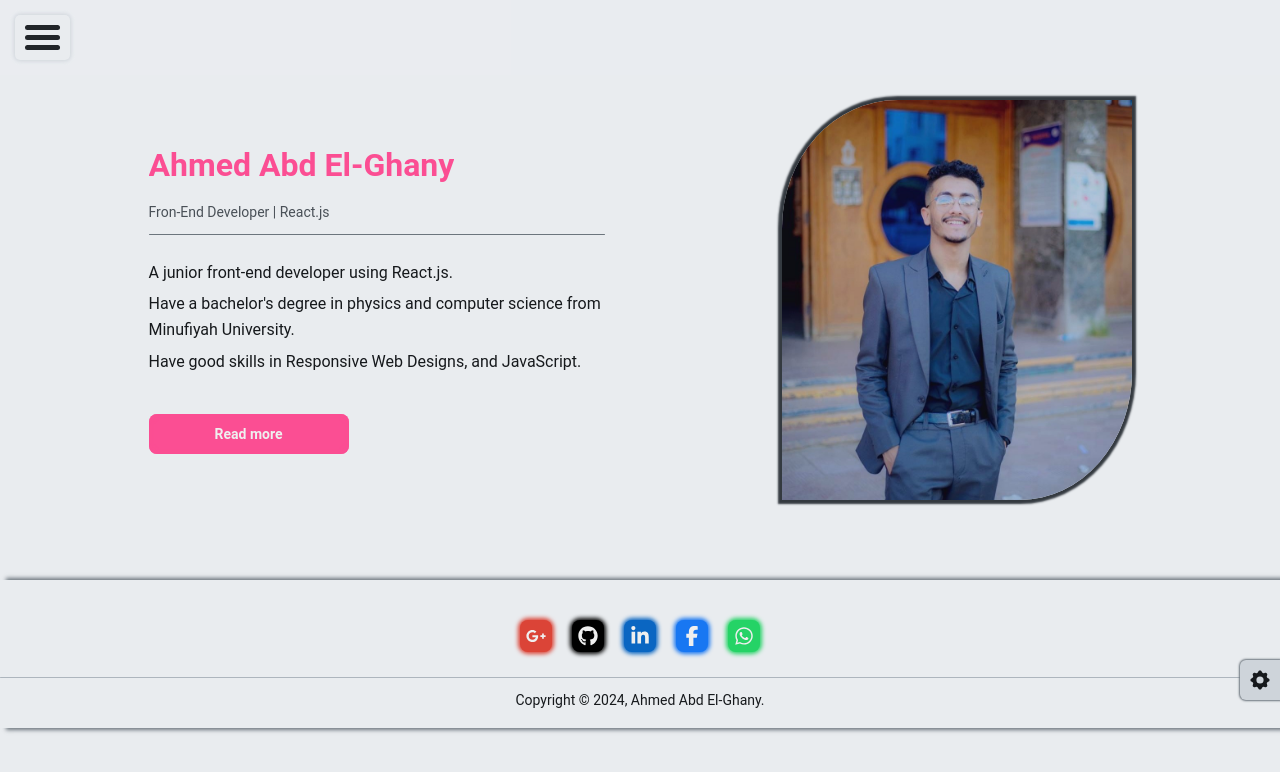
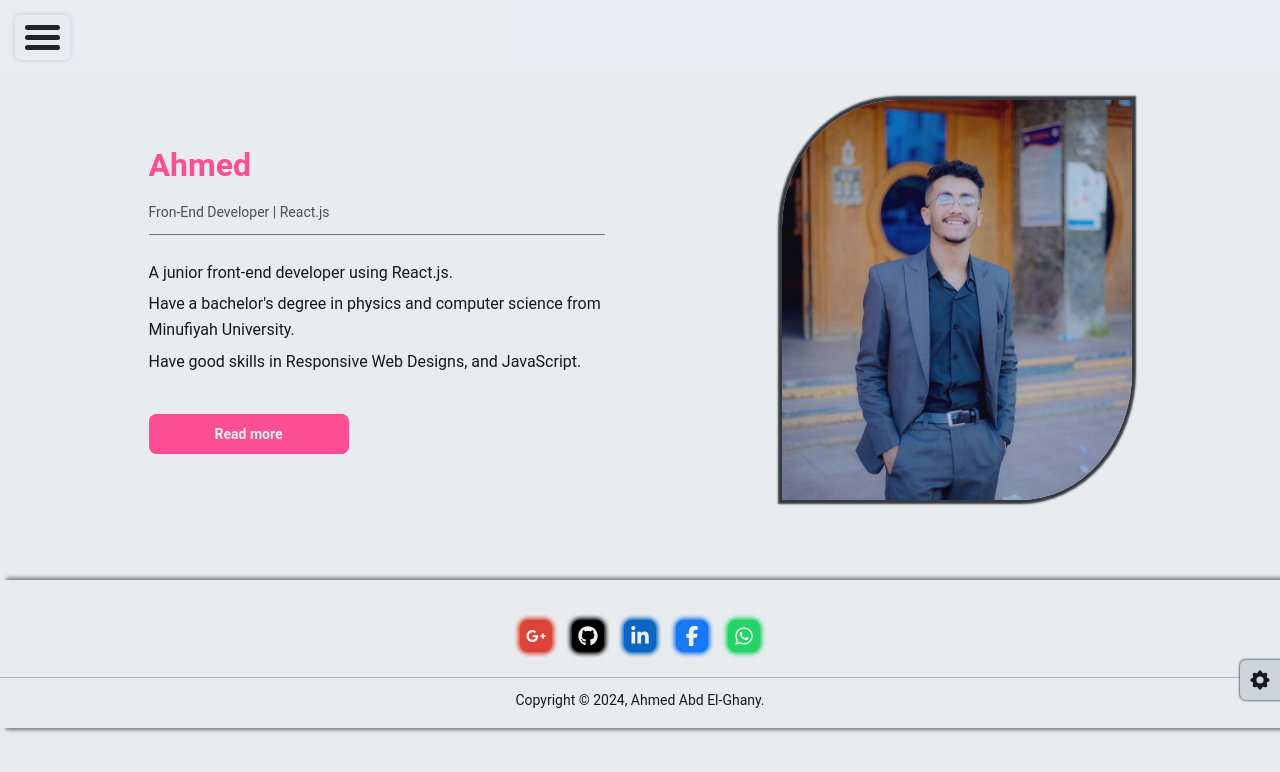
Before and after one commit to Ahmedabdelghany11/portfolio, a React (Vite) app: page / in a window 1280 px wide. Shown: the top 772 px of the page. Built offline with nearby package versions, Linux system fonts and the light colour scheme.

Commit message:
Upload Updates

```diff
--- a/src/pages/Home.jsx
+++ b/src/pages/Home.jsx
@@ -8,7 +8,7 @@ function Home() {
     <Container>
       <div className={styles.home}>
         <div className={styles.infoContainer}>
-          <h1 className={styles.heading}>Ahmed Abd El-Ghany</h1>
+          <h1 className={styles.heading}>Ahmed </h1>
           <span className={styles.jobTitle}>Fron-End Developer | React.js</span>
           <div className={styles.about}>
             <p>{`A junior front-end developer using React.js.`}</p>
```
